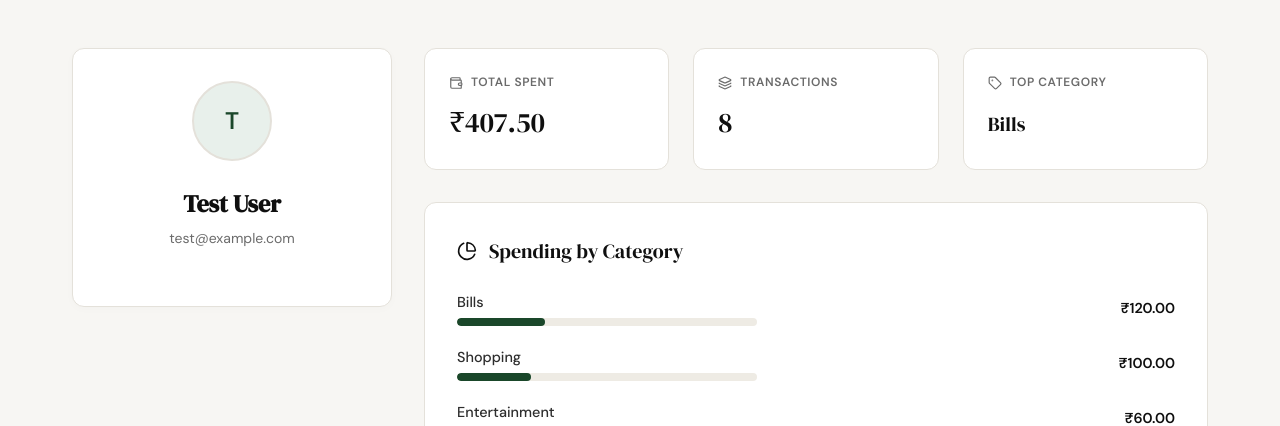
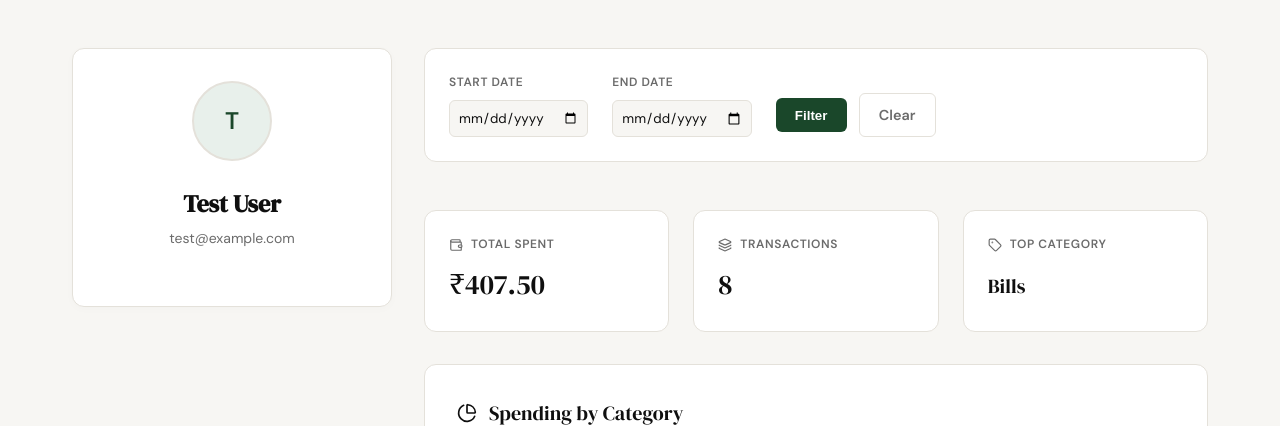
Before and after one commit to deepakshradha/expense-tracker, a Flask app: page /profile in a window 1280 px wide. Shown: the part 61-487 px from the top of the page. Run offline with Flask 3, Linux system fonts and the light colour scheme; a user stored in the database is signed in; data comes from the database, SQL or seed files in the repository.

Commit message:
date filter freature add

```diff
--- /dev/null
+++ b/CUsersdeepakDesktopprojectexpense_trackerexpense-trackerstaticcssprofile.css
@@ -0,0 +1 @@
+/* Existing styles might be here, adding filter styles at the end */
--- a/app.py
+++ b/app.py
@@ -97,11 +97,14 @@ def profile():
         flash("Please log in to view your profile", "info")
         return redirect(url_for("login"))
 
+    start_date = request.args.get("start_date")
+    end_date = request.args.get("end_date")
+
     user = get_user_by_id(user_id)
-    total_spending = get_user_total_spending(user_id)
-    category_spending = get_user_spending_by_category(user_id)
-    recent_expenses = get_recent_expenses(user_id)
-    transaction_count = get_user_transaction_count(user_id)
+    total_spending = get_user_total_spending(user_id, start_date, end_date)
+    category_spending = get_user_spending_by_category(user_id, start_date, end_date)
+    recent_expenses = get_recent_expenses(user_id, start_date=start_date, end_date=end_date)
+    transaction_count = get_user_transaction_count(user_id, start_date, end_date)
 
     # Determine top category for summary stats
     top_category = category_spending[0]['category'] if category_spending else "N/A"
@@ -113,7 +116,9 @@ def profile():
         category_spending=category_spending,
         recent_expenses=recent_expenses,
         transaction_count=transaction_count,
-        top_category=top_category
+        top_category=top_category,
+        start_date=start_date,
+        end_date=end_date
     )
 
 
--- a/database/db.py
+++ b/database/db.py
@@ -103,30 +103,55 @@ def get_user_by_id(user_id):
     db = get_db()
     return db.execute('SELECT * FROM users WHERE id = ?', (user_id,)).fetchone()
 
-def get_user_total_spending(user_id):
-    """Calculates the sum of all expenses for a given user. Returns the total or 0.0 if none."""
+def _apply_date_filter(query, params, start_date, end_date):
+    """Helper to apply optional date range filters to a query. Returns updated query and params."""
+    if start_date:
+        query += ' AND date >= ?'
+        params.append(start_date)
+    if end_date:
+        query += ' AND date <= ?'
+        params.append(end_date)
+    return query, params
+
+def get_user_total_spending(user_id, start_date=None, end_date=None):
+    """Calculates the sum of expenses for a given user within an optional date range. Returns the total or 0.0 if none."""
     db = get_db()
-    result = db.execute('SELECT SUM(amount) as total FROM expenses WHERE user_id = ?', (user_id,)).fetchone()
+    query = 'SELECT SUM(amount) as total FROM expenses WHERE user_id = ?'
+    params = [user_id]
+
+    query, params = _apply_date_filter(query, params, start_date, end_date)
+
+    result = db.execute(query, params).fetchone()
     return result['total'] if result and result['total'] is not None else 0.0
 
-def get_user_spending_by_category(user_id):
-    """Returns a list of category totals for a user. Result is a list of rows (category, total)."""
+def get_user_spending_by_category(user_id, start_date=None, end_date=None):
+    """Returns a list of category totals for a user within an optional date range. Result is a list of rows (category, total)."""
     db = get_db()
-    return db.execute(
-        'SELECT category, SUM(amount) as total FROM expenses WHERE user_id = ? GROUP BY category ORDER BY total DESC',
-        (user_id,)
-    ).fetchall()
+    query = 'SELECT category, SUM(amount) as total FROM expenses WHERE user_id = ?'
+    params = [user_id]
 
-def get_recent_expenses(user_id, limit=5):
-    """Returns the most recent expenses for a user."""
+    query, params = _apply_date_filter(query, params, start_date, end_date)
+    query += ' GROUP BY category ORDER BY total DESC'
+    return db.execute(query, params).fetchall()
+
+def get_recent_expenses(user_id, limit=5, start_date=None, end_date=None):
+    """Returns the most recent expenses for a user within an optional date range."""
     db = get_db()
-    return db.execute(
-        'SELECT * FROM expenses WHERE user_id = ? ORDER BY date DESC, created_at DESC LIMIT ?',
-        (user_id, limit)
-    ).fetchall()
+    query = 'SELECT * FROM expenses WHERE user_id = ?'
+    params = [user_id]
 
-def get_user_transaction_count(user_id):
-    """Returns the total number of expenses for a user."""
+    query, params = _apply_date_filter(query, params, start_date, end_date)
+    query += ' ORDER BY date DESC, created_at DESC LIMIT ?'
+    params.append(limit)
+    return db.execute(query, params).fetchall()
+
+def get_user_transaction_count(user_id, start_date=None, end_date=None):
+    """Returns the total number of expenses for a user within an optional date range."""
     db = get_db()
-    result = db.execute('SELECT COUNT(*) as count FROM expenses WHERE user_id = ?', (user_id,)).fetchone()
+    query = 'SELECT COUNT(*) as count FROM expenses WHERE user_id = ?'
+    params = [user_id]
+
+    query, params = _apply_date_filter(query, params, start_date, end_date)
+
+    result = db.execute(query, params).fetchone()
     return result['count'] if result else 0
--- a/static/css/profile.css
+++ b/static/css/profile.css
@@ -175,7 +175,85 @@
     padding: 2rem;
 }
 
+/* Date Filter Styles */
+.filter-container {
+    background: var(--paper-card);
+    border: 1px solid var(--border);
+    border-radius: var(--radius-md);
+    padding: 1.5rem;
+    margin-bottom: 1rem;
+}
+
+.filter-form {
+    display: flex;
+    align-items: flex-end;
+    gap: 1.5rem;
+    flex-wrap: wrap;
+}
+
+.filter-group {
+    display: flex;
+    flex-direction: column;
+    gap: 0.5rem;
+}
+
+.filter-group label {
+    font-size: 0.75rem;
+    text-transform: uppercase;
+    letter-spacing: 0.05em;
+    color: var(--ink-muted);
+    font-weight: 600;
+}
+
+.filter-group input {
+    padding: 0.5rem;
+    border: 1px solid var(--border);
+    border-radius: var(--radius-sm);
+    font-family: var(--font-body);
+    color: var(--ink);
+    background: var(--paper);
+}
+
+.filter-actions {
+    display: flex;
+    gap: 0.75rem;
+    align-items: center;
+}
+
+.btn-filter {
+    background: var(--accent);
+    color: white;
+    border: none;
+    padding: 0.6rem 1.2rem;
+    border-radius: var(--radius-sm);
+    font-weight: 600;
+    cursor: pointer;
+    transition: opacity 0.2s;
+}
+
+.btn-filter:hover {
+    opacity: 0.9;
+}
+
+.btn-clear {
+    background: transparent;
+    color: var(--ink-muted);
+    border: 1px solid var(--border);
+    padding: 0.6rem 1.2rem;
+    border-radius: var(--radius-sm);
+    font-weight: 600;
+    text-decoration: none;
+    font-size: 0.9rem;
+    transition: all 0.2s;
+}
+
+.btn-clear:hover {
+    background: var(--border-soft);
+    color: var(--ink);
+}
+
 .tx-table {
+
     width: 100%;
     border-collapse: collapse;
     font-size: 0.9rem;
--- a/templates/profile.html
+++ b/templates/profile.html
@@ -21,6 +21,24 @@
 
     <!-- Main Dashboard Area -->
     <div class="profile-dashboard">
+        <!-- Date Filter Form -->
+        <div class="filter-container">
+            <form method="GET" action="{{ url_for('profile') }}" class="filter-form">
+                <div class="filter-group">
+                    <label for="start_date">Start Date</label>
+                    <input type="date" id="start_date" name="start_date" value="{{ start_date or '' }}">
+                </div>
+                <div class="filter-group">
+                    <label for="end_date">End Date</label>
+                    <input type="date" id="end_date" name="end_date" value="{{ end_date or '' }}">
+                </div>
+                <div class="filter-actions">
+                    <button type="submit" class="btn-filter">Filter</button>
+                    <a href="{{ url_for('profile') }}" class="btn-clear">Clear</a>
+                </div>
+            </form>
+        </div>
+
         <!-- Summary Stats -->
         <div class="stats-grid">
             <div class="stat-card">
```
Also changed, not shown: tests/test_07_date_filter.py (added, +152 -0 lines), tests/test_date_filter.py (added, +46 -0 lines), .claude/specs/07-date-filter.md (added).
